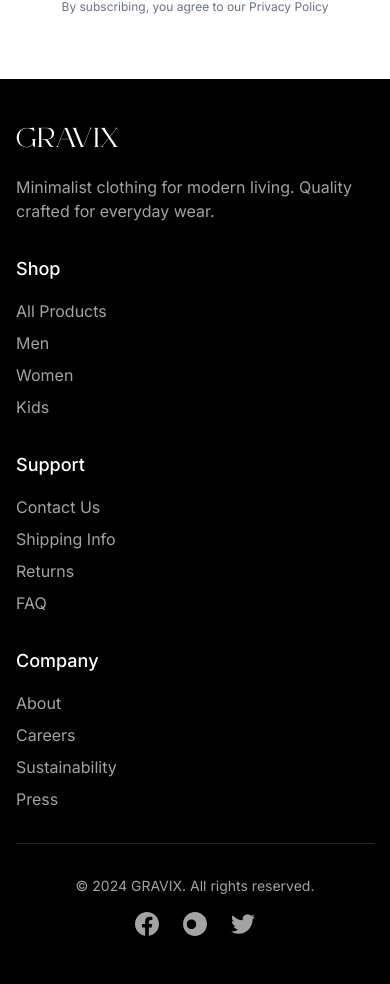
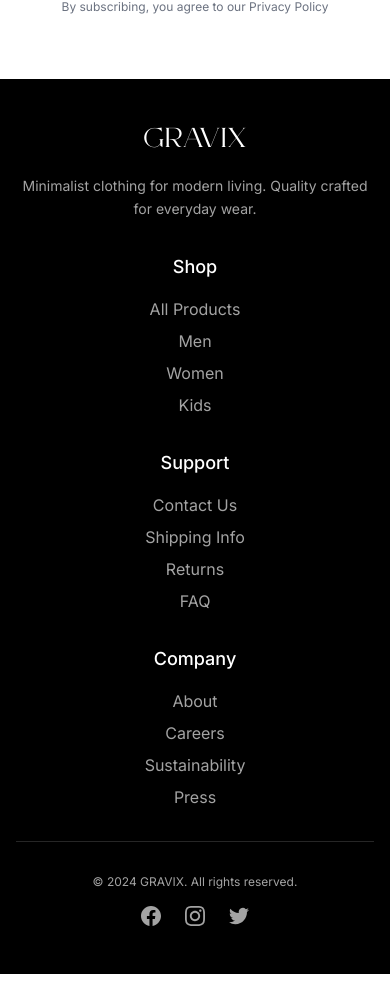
Before and after one commit to ThisaraAriyawansha/gravix, a Next.js app in the folder frontend/: page / in a window 390 px wide. Shown: the part 6878-7862 px from the top of the page. Built offline with nearby package versions, Linux system fonts and the light colour scheme; a web font is replaced by a local one.

Commit message:
update footer

```diff
--- a/frontend/components/layout/Footer.tsx
+++ b/frontend/components/layout/Footer.tsx
@@ -1,78 +1,160 @@
-import Link from 'next/link'
+import Link from 'next/link';
 
 export default function Footer() {
   return (
     <footer className="text-white bg-gravix-black">
-      <div className="container px-4 py-12 mx-auto">
-        <div className="grid grid-cols-1 gap-8 md:grid-cols-4">
-          {/* Brand */}
-          <div className="md:col-span-1">
-            <h3 className="mb-4 text-2xl font-light font-kugile">GRAVIX</h3>
-            <p className="text-gravix-gray-400">
-              Minimalist clothing for modern living. Quality crafted for everyday wear.
-            </p>
+      <div className="container px-4 py-12 mx-auto sm:px-6 lg:px-8">
+        {/* ==== MAIN GRID ==== */}
+        <div className="grid grid-cols-1 gap-8 sm:grid-cols-2 md:grid-cols-4 md:gap-12">
+          {/* ---- Brand ---- */}
+          <div className="flex flex-col text-center sm:flex-row sm:items-start sm:space-x-6 sm:text-left">
+            <div className="flex-1">
+              <h3 className="mb-4 text-2xl font-light font-kugile">GRAVIX</h3>
+              <p className="text-sm leading-relaxed text-gravix-gray-400">
+                Minimalist clothing for modern living. Quality crafted for everyday wear.
+              </p>
+            </div>
           </div>
 
-          {/* Shop */}
-          <div>
-            <h4 className="mb-4 text-lg font-medium">Shop</h4>
-            <ul className="space-y-2 text-gravix-gray-400">
-              <li><Link href="/products" className="transition-colors hover:text-white">All Products</Link></li>
-              <li><Link href="/products?category=men" className="transition-colors hover:text-white">Men</Link></li>
-              <li><Link href="/products?category=women" className="transition-colors hover:text-white">Women</Link></li>
-              <li><Link href="/products?category=kids" className="transition-colors hover:text-white">Kids</Link></li>
+          {/* ---- Shop ---- */}
+          <nav aria-label="Shop links">
+            <h4 className="mb-4 text-lg font-medium text-center sm:text-left">Shop</h4>
+            <ul className="space-y-2 text-center text-gravix-gray-400 sm:text-left">
+              <li>
+                <Link href="/products" className="transition-colors hover:text-white">
+                  All Products
+                </Link>
+              </li>
+              <li>
+                <Link href="/products?category=men" className="transition-colors hover:text-white">
+                  Men
+                </Link>
+              </li>
+              <li>
+                <Link href="/products?category=women" className="transition-colors hover:text-white">
+                  Women
+                </Link>
+              </li>
+              <li>
+                <Link href="/products?category=kids" className="transition-colors hover:text-white">
+                  Kids
+                </Link>
+              </li>
             </ul>
-          </div>
+          </nav>
 
-          {/* Support */}
-          <div>
-            <h4 className="mb-4 text-lg font-medium">Support</h4>
-            <ul className="space-y-2 text-gravix-gray-400">
-              <li><Link href="/contact" className="transition-colors hover:text-white">Contact Us</Link></li>
-              <li><Link href="/shipping" className="transition-colors hover:text-white">Shipping Info</Link></li>
-              <li><Link href="/returns" className="transition-colors hover:text-white">Returns</Link></li>
-              <li><Link href="/faq" className="transition-colors hover:text-white">FAQ</Link></li>
+          {/* ---- Support ---- */}
+          <nav aria-label="Support links">
+            <h4 className="mb-4 text-lg font-medium text-center sm:text-left">Support</h4>
+            <ul className="space-y-2 text-center text-gravix-gray-400 sm:text-left">
+              <li>
+                <Link href="/contact" className="transition-colors hover:text-white">
+                  Contact Us
+                </Link>
+              </li>
+              <li>
+                <Link href="/shipping" className="transition-colors hover:text-white">
+                  Shipping Info
+                </Link>
+              </li>
+              <li>
+                <Link href="/returns" className="transition-colors hover:text-white">
+                  Returns
+                </Link>
+              </li>
+              <li>
+                <Link href="/faq" className="transition-colors hover:text-white">
+                  FAQ
+                </Link>
+              </li>
             </ul>
-          </div>
+          </nav>
 
-          {/* Company */}
-          <div>
-            <h4 className="mb-4 text-lg font-medium">Company</h4>
-            <ul className="space-y-2 text-gravix-gray-400">
-              <li><Link href="/about" className="transition-colors hover:text-white">About</Link></li>
-              <li><Link href="/careers" className="transition-colors hover:text-white">Careers</Link></li>
-              <li><Link href="/sustainability" className="transition-colors hover:text-white">Sustainability</Link></li>
-              <li><Link href="/press" className="transition-colors hover:text-white">Press</Link></li>
+          {/* ---- Company ---- */}
+          <nav aria-label="Company links">
+            <h4 className="mb-4 text-lg font-medium text-center sm:text-left">Company</h4>
+            <ul className="space-y-2 text-center text-gravix-gray-400 sm:text-left">
+              <li>
+                <Link href="/about" className="transition-colors hover:text-white">
+                  About
+                </Link>
+              </li>
+              <li>
+                <Link href="/careers" className="transition-colors hover:text-white">
+                  Careers
+                </Link>
+              </li>
+              <li>
+                <Link href="/sustainability" className="transition-colors hover:text-white">
+                  Sustainability
+                </Link>
+              </li>
+              <li>
+                <Link href="/press" className="transition-colors hover:text-white">
+                  Press
+                </Link>
+              </li>
             </ul>
-          </div>
+          </nav>
         </div>
 
-        <div className="flex flex-col items-center justify-between pt-8 mt-8 border-t border-gravix-gray-800 md:flex-row">
-          <p className="text-sm text-gravix-gray-400">
+        {/* ==== BOTTOM BAR ==== */}
+        <div className="flex flex-col items-center gap-4 pt-8 mt-8 border-t border-gravix-gray-800 md:flex-row md:justify-between">
+          <p className="text-xs sm:text-sm text-gravix-gray-400">
             © 2024 GRAVIX. All rights reserved.
           </p>
-          <div className="flex mt-4 space-x-6 md:mt-0">
-            <a href="#" className="transition-colors text-gravix-gray-400 hover:text-white">
-              <span className="sr-only">Facebook</span>
-              <svg className="w-6 h-6" fill="currentColor" viewBox="0 0 24 24">
-                <path d="M24 12.073c0-6.627-5.373-12-12-12s-12 5.373-12 12c0 5.99 4.388 10.954 10.125 11.854v-8.385H7.078v-3.47h3.047V9.43c0-3.007 1.792-4.669 4.533-4.669 1.312 0 2.686.235 2.686.235v2.953H15.83c-1.491 0-1.956.925-1.956 1.874v2.25h3.328l-.532 3.47h-2.796v8.385C19.612 23.027 24 18.062 24 12.073z"/>
+
+          <div className="flex space-x-6">
+            {/* Facebook */}
+            <a
+              href="#"
+              aria-label="Facebook"
+              className="transition-colors text-gravix-gray-400 hover:text-white"
+            >
+              <svg
+                className="w-5 h-5 sm:w-6 sm:h-6"
+                fill="currentColor"
+                viewBox="0 0 24 24"
+                aria-hidden="true"
+              >
+                <path d="M24 12.073c0-6.627-5.373-12-12-12s-12 5.373-12 12c0 5.99 4.388 10.954 10.125 11.854v-8.385H7.078v-3.47h3.047V9.43c0-3.007 1.792-4.669 4.533-4.669 1.312 0 2.686.235 2.686.235v2.953H15.83c-1.491 0-1.956.925-1.956 1.874v2.25h3.328l-.532 3.47h-2.796v8.385C19.612 23.027 24 18.062 24 12.073z" />
               </svg>
             </a>
-            <a href="#" className="transition-colors text-gravix-gray-400 hover:text-white">
-              <span className="sr-only">Instagram</span>
-              <svg className="w-6 h-6" fill="currentColor" viewBox="0 0 24 24">
-                <path d="M12.017 0C5.396 0 .029 5.367.029 11.987c0 6.62 5.367 11.987 11.988 11.987c6.62 0 11.987-5.367 11.987-11.987C24.014 5.367 18.637.001 12.017.001zM8.449 16.988c-1.297 0-2.448-.49-3.323-1.297C4.22 14.765 3.79 13.5 3.79 12.193c0-1.308.43-2.547 1.336-3.444.875-.875 2.026-1.365 3.323-1.365s2.448.49 3.323 1.365c.906.897 1.336 2.136 1.336 3.444s-.43 2.572-1.336 3.498c-.875.807-2.026 1.297-3.323 1.297z"/>
+
+            {/* Instagram */}
+            <a
+              href="#"
+              aria-label="Instagram"
+              className="transition-colors text-gravix-gray-400 hover:text-white"
+            >
+              <svg
+                className="w-5 h-5 sm:w-6 sm:h-6"
+                fill="currentColor"
+                viewBox="0 0 24 24"
+                aria-hidden="true"
+              >
+                <path d="M12 2.163c3.204 0 3.584.012 4.85.07 3.252.148 4.771 1.691 4.919 4.919.058 1.265.069 1.645.069 4.849 0 3.205-.012 3.584-.069 4.849-.149 3.225-1.664 4.771-4.919 4.919-1.266.058-1.644.07-4.85.07-3.204 0-3.584-.012-4.849-.07-3.26-.149-4.771-1.699-4.919-4.92-.058-1.265-.07-1.644-.07-4.849 0-3.204.013-3.583.07-4.849.149-3.227 1.664-4.771 4.919-4.919 1.266-.057 1.645-.069 4.849-.069zm0-2.163c-3.259 0-3.667.014-4.947.072-4.358.2-6.78 2.618-6.98 6.98-.059 1.281-.073 1.689-.073 4.948 0 3.259.014 3.668.072 4.948.2 4.358 2.618 6.78 6.98 6.98 1.281.058 1.689.072 4.948.072 3.259 0 3.668-.014 4.948-.072 4.354-.2 6.782-2.618 6.979-6.98.059-1.28.073-1.689.073-4.948 0-3.259-.014-3.667-.072-4.947-.196-4.354-2.617-6.78-6.979-6.98-1.281-.059-1.69-.073-4.949-.073zm0 5.838c-3.403 0-6.162 2.759-6.162 6.162s2.759 6.163 6.162 6.163 6.162-2.759 6.162-6.163c0-3.403-2.759-6.162-6.162-6.162zm0 10.162c-2.209 0-4-1.79-4-4 0-2.209 1.791-4 4-4s4 1.791 4 4c0 2.21-1.791 4-4 4zm6.406-11.845c-.796 0-1.441.645-1.441 1.44s.645 1.44 1.441 1.44c.795 0 1.439-.645 1.439-1.44s-.644-1.44-1.439-1.44z" />
               </svg>
             </a>
-            <a href="#" className="transition-colors text-gravix-gray-400 hover:text-white">
-              <span className="sr-only">Twitter</span>
-              <svg className="w-6 h-6" fill="currentColor" viewBox="0 0 24 24">
-                <path d="M23.953 4.57a10 10 0 01-2.825.775 4.958 4.958 0 002.163-2.723 10.016 10.016 0 01-3.127 1.195 4.92 4.92 0 00-8.384 4.482C7.69 8.095 4.067 6.13 1.64 3.162a4.822 4.822 0 00-.666 2.475c0 1.71.87 3.213 2.188 4.096a4.904 4.904 0 01-2.228-.616v.06a4.923 4.923 0 003.946 4.827 4.996 4.996 0 01-2.212.085 4.937 4.937 0 004.604 3.417 9.868 9.868 0 01-6.102 2.105c-.39 0-.779-.023-1.17-.067a13.995 13.995 0 007.557 2.209c9.054 0 13.999-7.496 13.999-13.986 0-.209 0-.42-.015-.63a9.936 9.936 0 002.46-2.543l-.047-.02z"/>
+
+            {/* Twitter */}
+            <a
+              href="#"
+              aria-label="Twitter"
+              className="transition-colors text-gravix-gray-400 hover:text-white"
+            >
+              <svg
+                className="w-5 h-5 sm:w-6 sm:h-6"
+                fill="currentColor"
+                viewBox="0 0 24 24"
+                aria-hidden="true"
+              >
+                <path d="M23.953 4.57a10 10 0 01-2.825.775 4.958 4.958 0 002.163-2.723 10.016 10.016 0 01-3.127 1.195 4.92 4.92 0 00-8.384 4.482C7.69 8.095 4.067 6.13 1.64 3.162a4.822 4.822 0 00-.666 2.475c0 1.71.87 3.213 2.188 4.096a4.904 4.904 0 01-2.228-.616v.06a4.923 4.923 0 003.946 4.827 4.996 4.996 0 01-2.212.085 4.937 4.937 0 004.604 3.417 9.868 9.868 0 01-6.102 2.105c-.39 0-.779-.023-1.17-.067a13.995 13.995 0 007.557 2.209c9.054 0 13.999-7.496 13.999-13.986 0-.209 0-.42-.015-.63a9.936 9.936 0 002.46-2.543l-.047-.02z" />
               </svg>
             </a>
           </div>
         </div>
       </div>
     </footer>
-  )
+  );
 }
```
